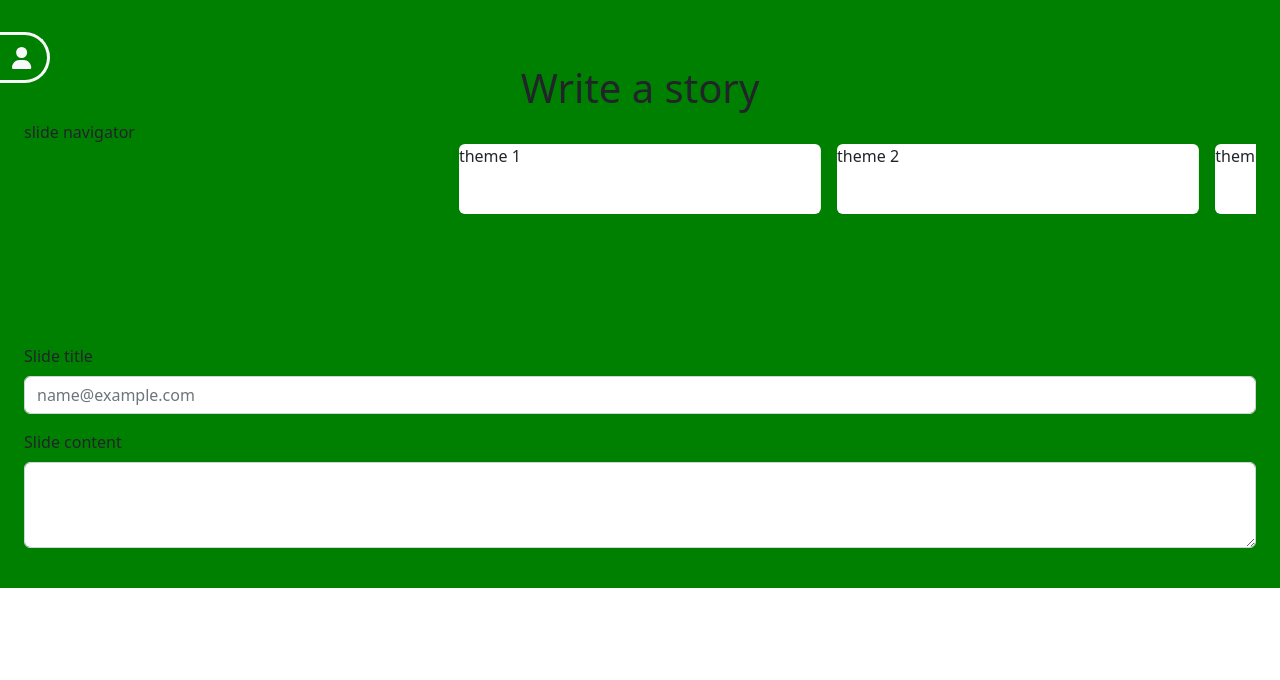
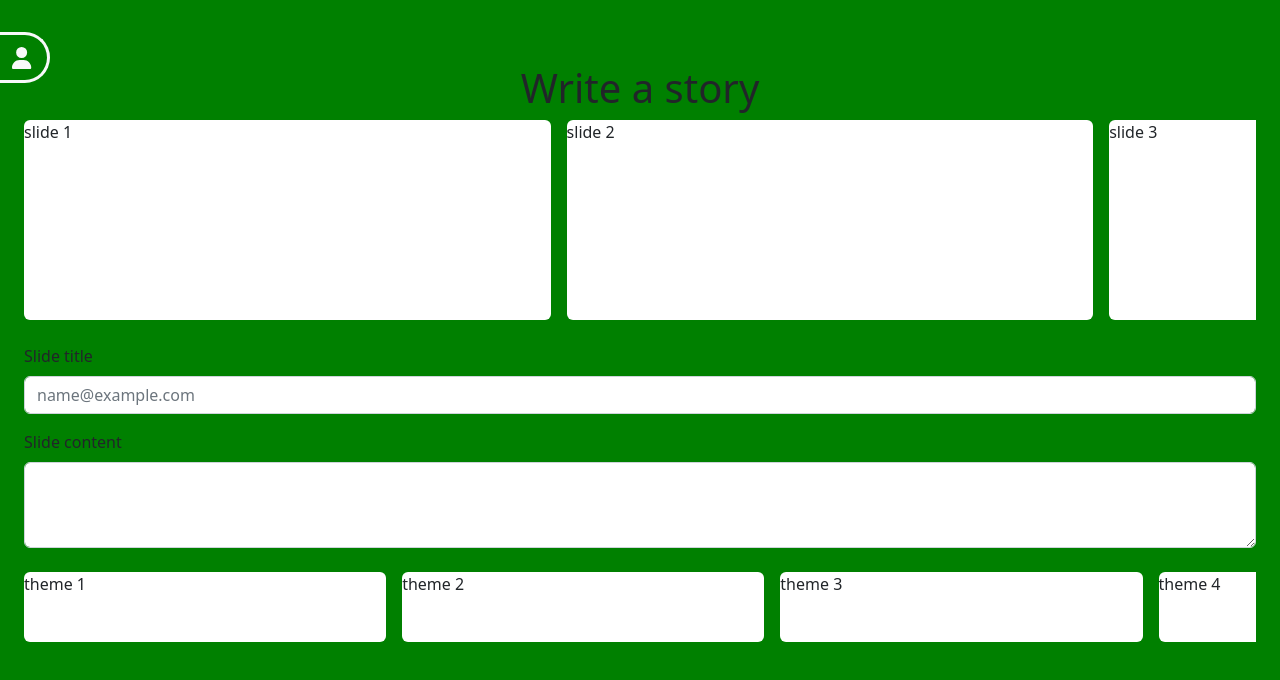
Before and after one commit to DimitrijeGlibic/novinator, a React (Create React App) app: page /write in a window 1280 px wide. Shown: the top 680 px of the page. Built offline with nearby package versions, Linux system fonts and the light colour scheme.

Commit message:
Tweaks on Write Components

```diff
--- a/src/write/SlideNavigator.js
+++ b/src/write/SlideNavigator.js
@@ -1,7 +1,36 @@
+import styled from "styled-components";
+import { Swiper, SwiperSlide } from "swiper/react";
+
 const SlideNavigator = () => {
-    return (
-        <div>slide navigator</div>
-    );
+  const renerThemeSlides = () => {
+    return [1, 2, 3, 4, 5].map((num) => (
+      <SwiperSlide>
+        <SingleSlidePreview>slide {num}</SingleSlidePreview>
+      </SwiperSlide>
+    ));
+  };
+  return (
+    <SlideNavigatorWrapper>
+      <Swiper
+        spaceBetween={16}
+        slidesPerView={2.3}
+        style={{ height: "200px", width: "100%" }}
+      >
+        {renerThemeSlides()}
+      </Swiper>
+    </SlideNavigatorWrapper>
+  );
 };
 
 export default SlideNavigator;
+
+const SingleSlidePreview = styled.div`
+  height: 100%;
+  width: 100%;
+  background-color: #fff;
+  border-radius: 6px;
+`;
+
+const SlideNavigatorWrapper = styled.div`
+    margin-bottom: 24px;
+`;
--- a/src/write/ThemeChoser.js
+++ b/src/write/ThemeChoser.js
@@ -10,14 +10,15 @@ const ThemeChoser = () => {
     ));
   };
   return (
+    <ThemeChoserWrapper>
       <Swiper
         spaceBetween={16}
         slidesPerView={3.3}
-      style={{ height: "200px", width: "100%" }}
-      centeredSlides
+        style={{ width: "100%" }}
       >
         {renerThemeSlides()}
       </Swiper>
+    </ThemeChoserWrapper>
   );
 };
 
@@ -29,3 +30,5 @@ const SingleThemeSlide = styled.div`
   background-color: #fff;
   border-radius: 6px;
 `;
+
+const ThemeChoserWrapper = styled.div``;
--- a/src/write/Write.js
+++ b/src/write/Write.js
@@ -1,4 +1,3 @@
-import { Container } from "react-bootstrap";
 import styled from "styled-components";
 import SlideNavigator from "./SlideNavigator";
 import ThemeChoser from "./ThemeChoser";
@@ -9,8 +8,8 @@ const Write = () => {
     <WriteWrapper>
       <PageHeading>Write a story</PageHeading>
       <SlideNavigator />
+      <Writer />
       <ThemeChoser />
-      <Writer />
     </WriteWrapper>
   );
 };
@@ -25,4 +24,5 @@ const PageHeading = styled.h1`
 const WriteWrapper = styled.div`
   background-color: green;
   padding: 24px;
+  min-height: 100vh;
 `;
--- a/src/write/Writer.js
+++ b/src/write/Writer.js
@@ -1,7 +1,9 @@
 import { Form } from "react-bootstrap";
+import styled from "styled-components";
 
 const Writer = () => {
   return (
+    <WriterWrapper>
       <Form>
         <Form.Group className="mb-3" controlId="exampleForm.ControlInput1">
           <Form.Label>Slide title</Form.Label>
@@ -12,7 +14,12 @@ const Writer = () => {
           <Form.Control as="textarea" rows={3} />
         </Form.Group>
       </Form>
+    </WriterWrapper>
   );
 };
 
 export default Writer;
+
+const WriterWrapper = styled.div`
+    margin-bottom: 24px;
+`;
```
Lines whose indentation alone changed are shown as unchanged.
